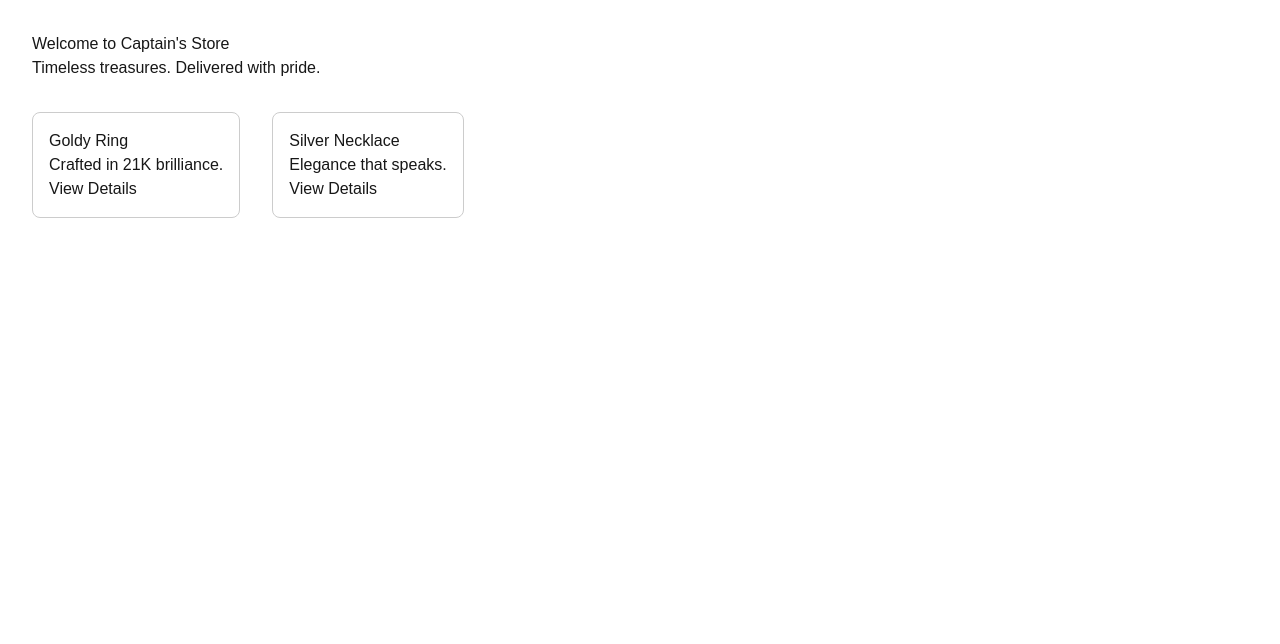
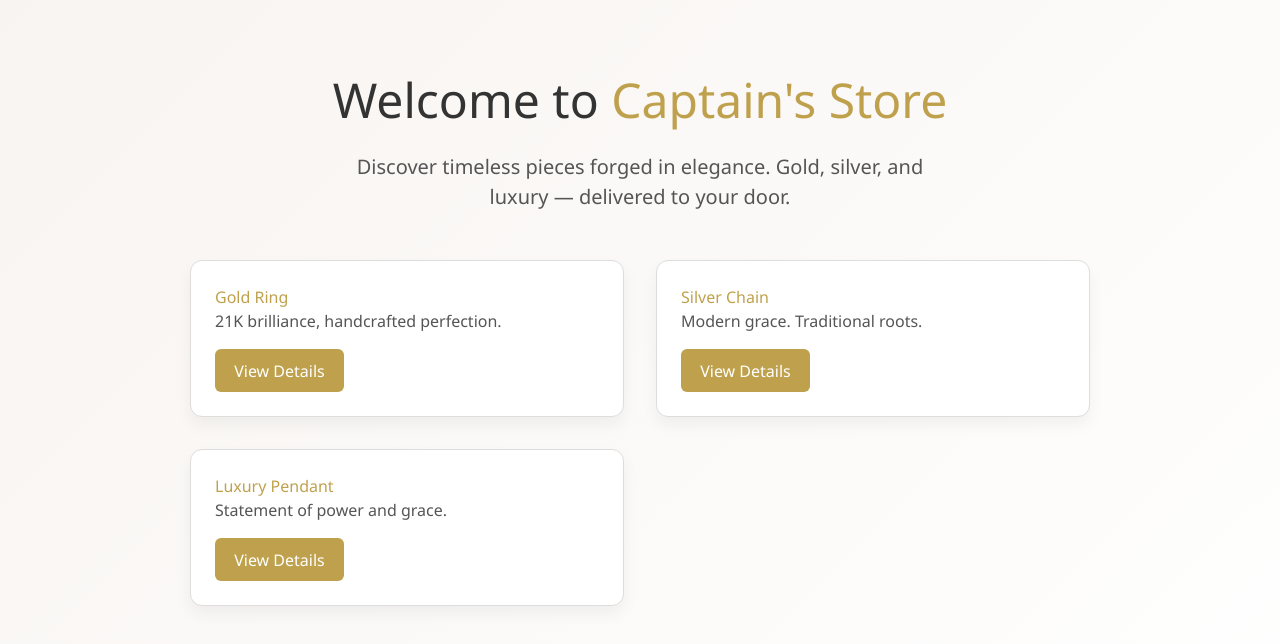
Before and after one commit to BLOUDANJEWELLERY/Nextjs, a Next.js app: page / in a window 1280 px wide. Shown: the top 644 px of the page. Built offline with nearby package versions, Linux system fonts and the light colour scheme.

Commit message:
Update page.tsx

```diff
--- a/app/page.tsx
+++ b/app/page.tsx
@@ -1,22 +1,130 @@
 export default function Home() {
   return (
-    <main style={{ padding: '2rem', fontFamily: 'sans-serif' }}>
-      <h1>Welcome to Captain's Store</h1>
-      <p>Timeless treasures. Delivered with pride.</p>
+    <main
+      style={{
+        fontFamily: 'Segoe UI, sans-serif',
+        minHeight: '100vh',
+        background: 'linear-gradient(135deg, #f8f4f1, #fff)',
+        display: 'flex',
+        flexDirection: 'column',
+        alignItems: 'center',
+        padding: '4rem 2rem',
+        boxSizing: 'border-box',
+      }}
+    >
+      <h1
+        style={{
+          fontSize: '3rem',
+          marginBottom: '1rem',
+          color: '#333',
+        }}
+      >
+        Welcome to <span style={{ color: '#bfa14d' }}>Captain's Store</span>
+      </h1>
 
-      <section style={{ display: 'flex', gap: '2rem', marginTop: '2rem' }}>
-        <div style={{ border: '1px solid #ccc', padding: '1rem', borderRadius: '8px' }}>
-          <h2>Goldy Ring</h2>
-          <p>Crafted in 21K brilliance.</p>
-          <button>View Details</button>
+      <p
+        style={{
+          fontSize: '1.25rem',
+          color: '#555',
+          maxWidth: '600px',
+          textAlign: 'center',
+          marginBottom: '3rem',
+        }}
+      >
+        Discover timeless pieces forged in elegance. Gold, silver, and luxury — delivered to your door.
+      </p>
+
+      <div
+        style={{
+          display: 'grid',
+          gridTemplateColumns: 'repeat(auto-fit, minmax(280px, 1fr))',
+          gap: '2rem',
+          width: '100%',
+          maxWidth: '900px',
+        }}
+      >
+        {/* Product 1 */}
+        <div
+          style={{
+            background: '#fff',
+            border: '1px solid #ddd',
+            borderRadius: '12px',
+            padding: '1.5rem',
+            boxShadow: '0 8px 16px rgba(0,0,0,0.05)',
+            transition: 'transform 0.2s ease',
+          }}
+        >
+          <h2 style={{ color: '#bfa14d' }}>Gold Ring</h2>
+          <p style={{ color: '#555' }}>21K brilliance, handcrafted perfection.</p>
+          <button
+            style={{
+              marginTop: '1rem',
+              background: '#bfa14d',
+              color: '#fff',
+              border: 'none',
+              padding: '0.6rem 1.2rem',
+              borderRadius: '6px',
+              cursor: 'pointer',
+            }}
+          >
+            View Details
+          </button>
         </div>
 
-        <div style={{ border: '1px solid #ccc', padding: '1rem', borderRadius: '8px' }}>
-          <h2>Silver Necklace</h2>
-          <p>Elegance that speaks.</p>
-          <button>View Details</button>
+        {/* Product 2 */}
+        <div
+          style={{
+            background: '#fff',
+            border: '1px solid #ddd',
+            borderRadius: '12px',
+            padding: '1.5rem',
+            boxShadow: '0 8px 16px rgba(0,0,0,0.05)',
+          }}
+        >
+          <h2 style={{ color: '#bfa14d' }}>Silver Chain</h2>
+          <p style={{ color: '#555' }}>Modern grace. Traditional roots.</p>
+          <button
+            style={{
+              marginTop: '1rem',
+              background: '#bfa14d',
+              color: '#fff',
+              border: 'none',
+              padding: '0.6rem 1.2rem',
+              borderRadius: '6px',
+              cursor: 'pointer',
+            }}
+          >
+            View Details
+          </button>
         </div>
-      </section>
+
+        {/* Product 3 */}
+        <div
+          style={{
+            background: '#fff',
+            border: '1px solid #ddd',
+            borderRadius: '12px',
+            padding: '1.5rem',
+            boxShadow: '0 8px 16px rgba(0,0,0,0.05)',
+          }}
+        >
+          <h2 style={{ color: '#bfa14d' }}>Luxury Pendant</h2>
+          <p style={{ color: '#555' }}>Statement of power and grace.</p>
+          <button
+            style={{
+              marginTop: '1rem',
+              background: '#bfa14d',
+              color: '#fff',
+              border: 'none',
+              padding: '0.6rem 1.2rem',
+              borderRadius: '6px',
+              cursor: 'pointer',
+            }}
+          >
+            View Details
+          </button>
+        </div>
+      </div>
     </main>
   );
 }
```
